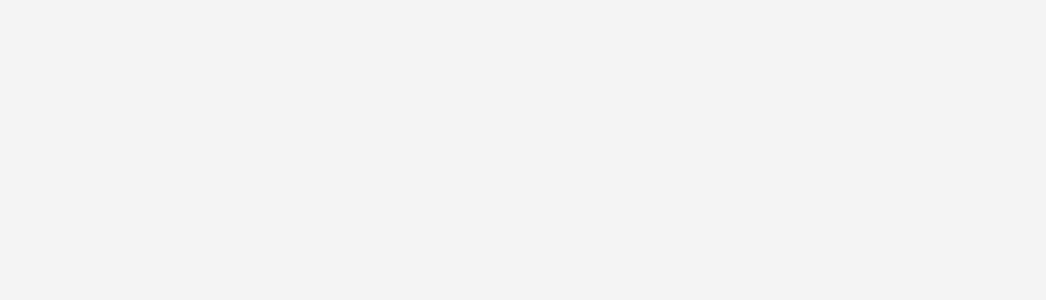
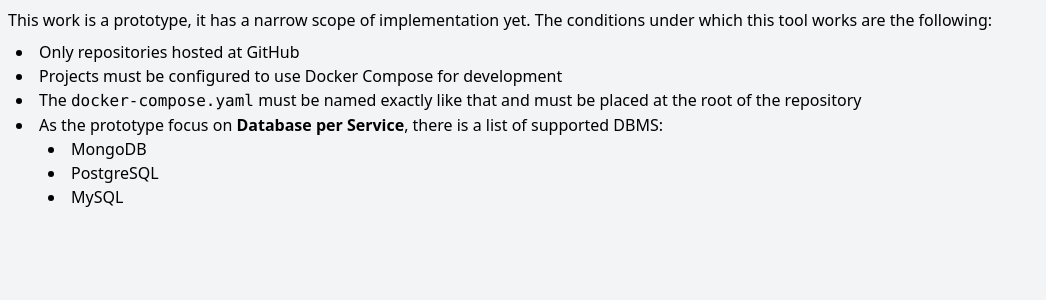
Before and after one commit to the-sortinghat/ProtoINCT, a Nuxt app in the folder frontend/: page /preconditions in a window 1280 px wide. Before the commit this address had no page. Shown: the top 300 px of the page, without its empty margins (0-1046 px from the left). Built offline with nearby package versions, Linux system fonts and the light colour scheme.

Commit message:
add a first version of preconditions page
Signed-off-by: João Daniel <jotaf.daniel@gmail.com>

```diff
--- /dev/null
+++ b/frontend/components/Preconditions.vue
@@ -0,0 +1,41 @@
+<template>
+  <div>
+    <p>
+      This work is a prototype, it has a narrow scope of implementation yet. The
+      conditions under which this tool works are the following:
+    </p>
+
+    <ul class="list-disc list-inside m-2">
+      <li>
+        Only repositories hosted at
+        <a target="_blank" href="github.com">GitHub</a>
+      </li>
+
+      <li>
+        Projects must be configured to use
+        <a target="_blank" href="https://docs.docker.com/compose/">
+          Docker Compose
+        </a>
+        for development
+      </li>
+
+      <li>
+        The <code>docker-compose.yaml</code> must be named exactly like that and
+        must be placed at the root of the repository
+      </li>
+
+      <li>
+        As the prototype focus on <strong>Database per Service</strong>, there
+        is a list of supported DBMS:
+
+        <ul class="ml-8 list-disc list-inside">
+          <li>MongoDB</li>
+
+          <li>PostgreSQL</li>
+
+          <li>MySQL</li>
+        </ul>
+      </li>
+    </ul>
+  </div>
+</template>
--- /dev/null
+++ b/frontend/pages/preconditions.vue
@@ -0,0 +1,5 @@
+<template>
+  <div class="container mx-auto p-2 h-screen">
+    <Preconditions />
+  </div>
+</template>
```
